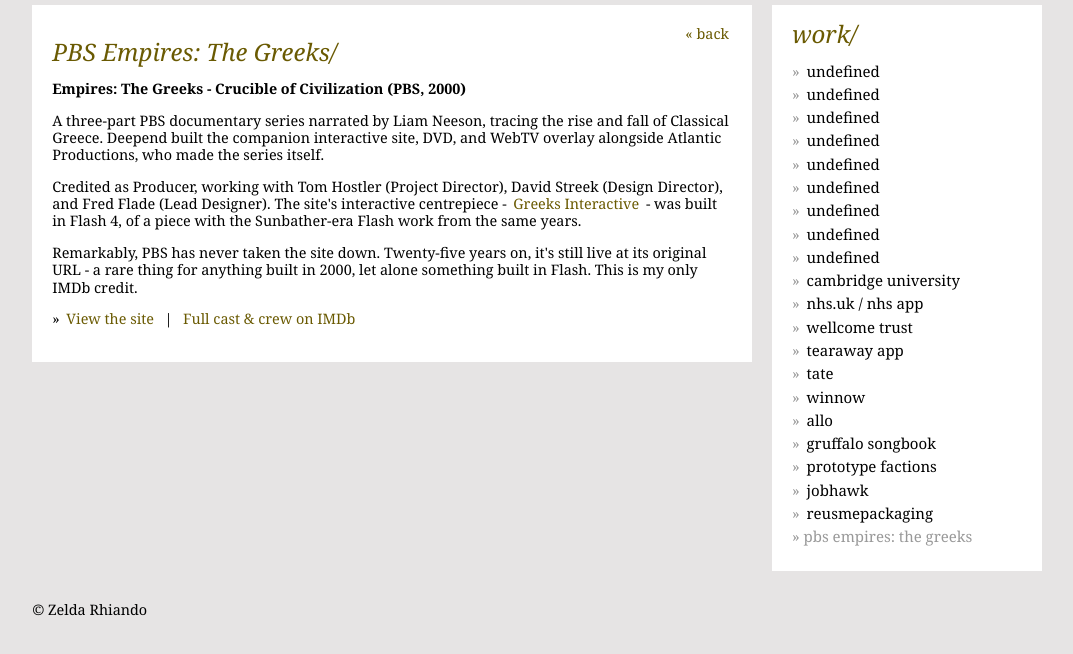
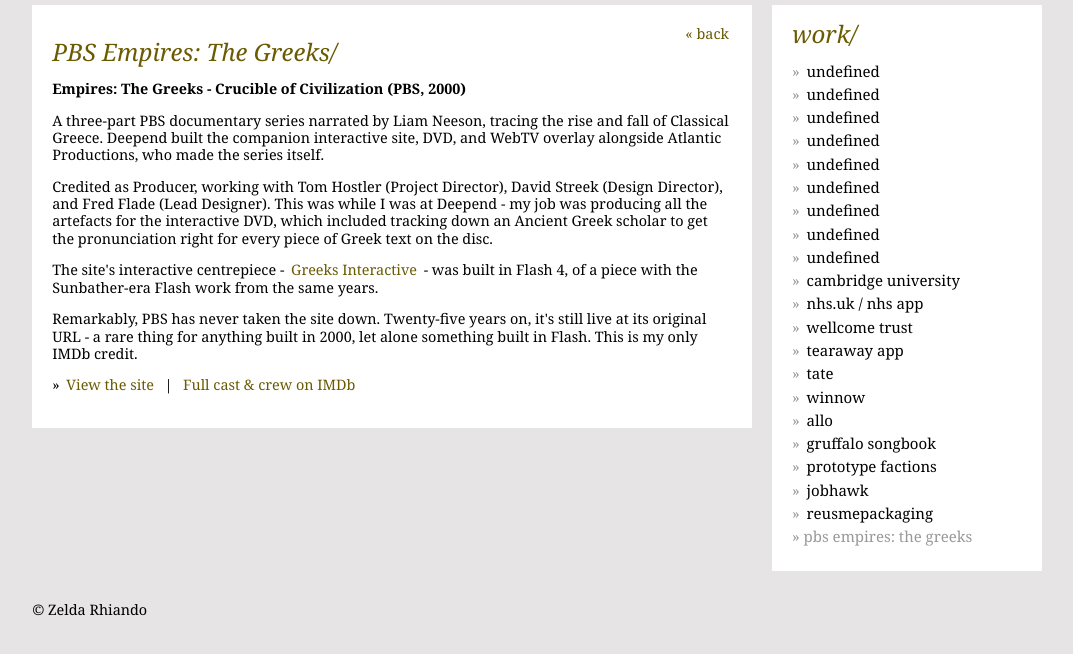
Before and after one commit to badzelda/Badzelda.com, an Eleventy site: page src/content/work/pbs-empires-greeks.md in a window 1280 px wide. Shown: the part 154-808 px from the top of the page, without its empty margins (103-1176 px from the left). Built offline with nearby package versions, Linux system fonts and the light colour scheme; Eleventy itself is replaced by a stand-in of ours; files that its build step writes are made by us from their sources.

Commit message:
Add DVD production detail to PBS Greeks page
The Ancient Greek pronunciation scholar anecdote - too good a detail
about what 'Producer' actually meant on this job to leave out.

```diff
--- a/src/content/work/pbs-empires-greeks.md
+++ b/src/content/work/pbs-empires-greeks.md
@@ -12,6 +12,7 @@ order: 13
 ---
 <p><strong>Empires: The Greeks - Crucible of Civilization (PBS, 2000)</strong></p>
 <p>A three-part PBS documentary series narrated by Liam Neeson, tracing the rise and fall of Classical Greece. Deepend built the companion interactive site, DVD, and WebTV overlay alongside Atlantic Productions, who made the series itself.</p>
-<p>Credited as Producer, working with Tom Hostler (Project Director), David Streek (Design Director), and Fred Flade (Lead Designer). The site's interactive centrepiece - <a href="https://www.pbs.org/empires/thegreeks/htmlver/igreeks/index.html" target="_blank" rel="noopener">Greeks Interactive</a> - was built in Flash 4, of a piece with the Sunbather-era Flash work from the same years.</p>
+<p>Credited as Producer, working with Tom Hostler (Project Director), David Streek (Design Director), and Fred Flade (Lead Designer). This was while I was at Deepend - my job was producing all the artefacts for the interactive DVD, which included tracking down an Ancient Greek scholar to get the pronunciation right for every piece of Greek text on the disc.</p>
+<p>The site's interactive centrepiece - <a href="https://www.pbs.org/empires/thegreeks/htmlver/igreeks/index.html" target="_blank" rel="noopener">Greeks Interactive</a> - was built in Flash 4, of a piece with the Sunbather-era Flash work from the same years.</p>
 <p>Remarkably, PBS has never taken the site down. Twenty-five years on, it's still live at its original URL - a rare thing for anything built in 2000, let alone something built in Flash. This is my only IMDb credit.</p>
 <p>&raquo; <a href="https://www.pbs.org/empires/thegreeks/htmlver/" target="_blank" rel="noopener">View the site</a> &nbsp;|&nbsp; <a href="https://www.imdb.com/title/tt0239018/fullcredits/" target="_blank" rel="noopener">Full cast &amp; crew on IMDb</a></p>
```
